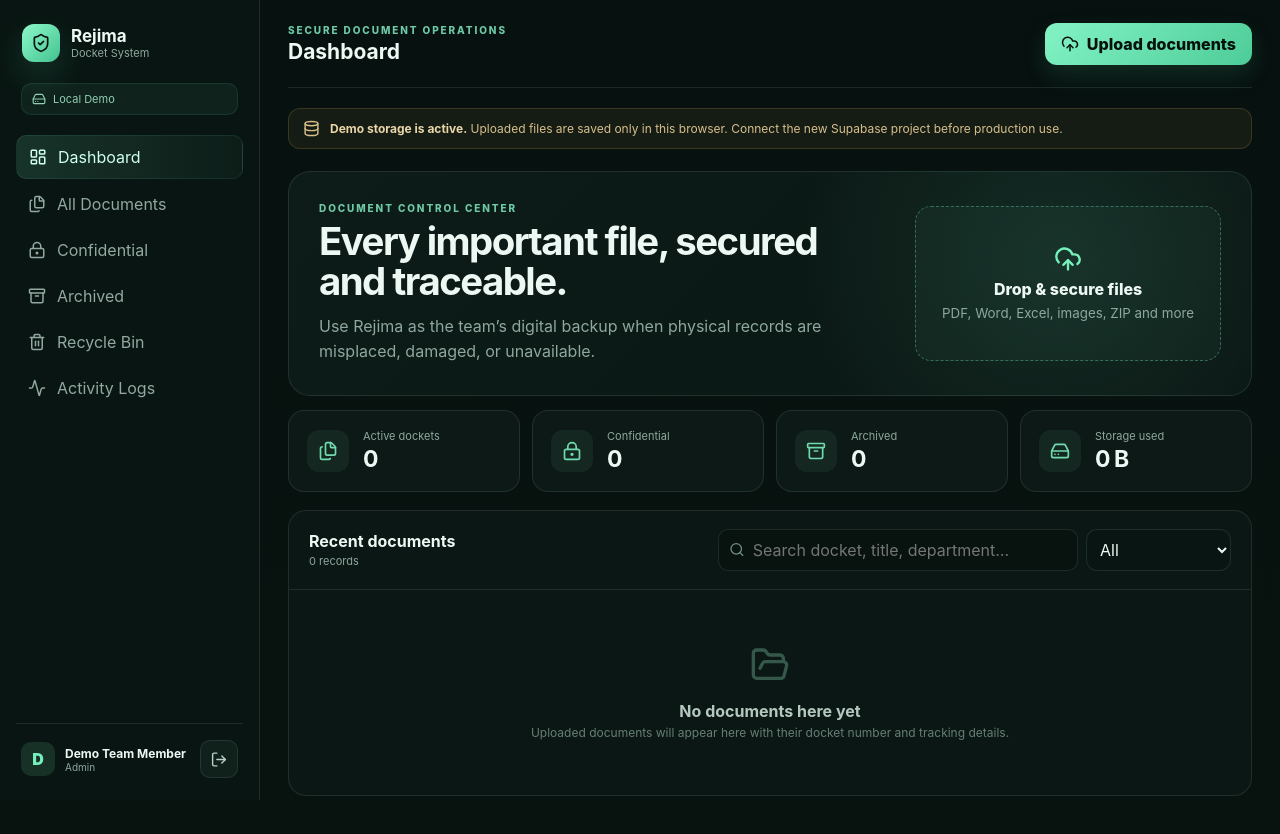
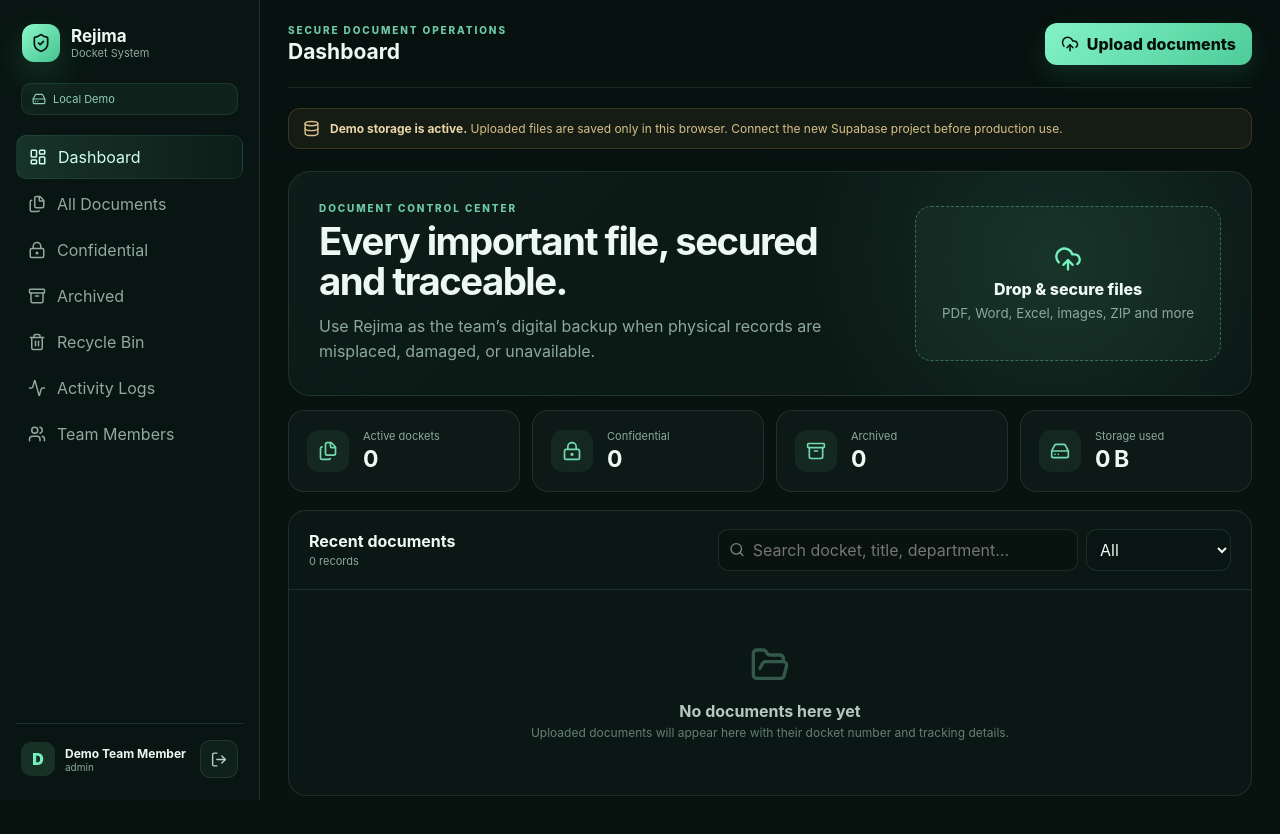
Before and after one commit to luffylines/Rejima-Docket-System, a Next.js app: page / in a window 1280 px wide. Both pictures are taken after a click on the button "Enter Demo Workspace". Built offline with nearby package versions, Linux system fonts and the light colour scheme.

Commit message:
Add admin team management to Rejima workspace

```diff
--- a/app/page.js
+++ b/app/page.js
@@ -11,6 +11,7 @@
   addDemoActivity, createDemoDocketNumber, getDemoDocument, listDemoActivity,
   listDemoDocuments, patchDemoDocument, saveDemoDocument,
 } from '../lib/demo-db';
+import TeamMembersPanel from './components/team-members';
 
 const navItems = [
   ['dashboard', 'Dashboard', LayoutDashboard],
@@ -70,13 +71,18 @@
   const [form, setForm] = useState({ category: 'Administrative', department: 'Administration', confidentiality: 'Internal', documentDate: '', notes: '' });
   const inputRef = useRef(null);
 
+  const availableNavItems = profile?.role === 'admin'
+    ? [...navItems, ['team', 'Team Members', Users]]
+    : navItems;
+  const canManageDocuments = profile?.role !== 'viewer';
+
   useEffect(() => {
     let subscription;
     async function init() {
       if (DATA_MODE === 'demo') {
         const active = localStorage.getItem('rejima-demo-session') === 'true';
         setSignedIn(active);
-        if (active) setProfile({ full_name: 'Demo Team Member', role: 'Admin', status: 'active' });
+        if (active) setProfile({ id: 'demo-admin', full_name: 'Demo Team Member', role: 'admin', status: 'active' });
         setReady(true);
         return;
       }
@@ -117,7 +123,7 @@
     setAuthMessage('');
     if (DATA_MODE === 'demo') {
       localStorage.setItem('rejima-demo-session', 'true');
-      setProfile({ full_name: 'Demo Team Member', role: 'Admin', status: 'active' });
+      setProfile({ id: 'demo-admin', full_name: 'Demo Team Member', role: 'admin', status: 'active' });
       setSignedIn(true);
       return;
     }
@@ -165,6 +171,7 @@
 
   async function uploadDocuments(event) {
     event.preventDefault();
+    if (!canManageDocuments) return;
     if (!selectedFiles.length) return;
     setUploading(true);
     setNotice('');
@@ -209,6 +216,7 @@
   }
 
   async function changeStatus(doc, status) {
+    if (!canManageDocuments) return;
     try {
       if (DATA_MODE === 'demo') {
         const next = await patchDemoDocument(doc.id, { status });
@@ -291,7 +299,7 @@
   );
 
   if (profile?.status !== 'active') return (
-    <main className="login-shell"><section className="login-card"><div className="brand-mark"><LockKeyhole /></div><h1>Access pending approval</h1><p className="muted">Your account exists, but an administrator must activate your team access first.</p><button className="secondary-btn full" onClick={logout}>Sign out</button></section></main>
+    <main className="login-shell"><section className="login-card"><div className="brand-mark"><LockKeyhole /></div><h1>Access unavailable</h1><p className="muted">Your account is pending approval or has been disabled by an administrator.</p><button className="secondary-btn full" onClick={logout}>Sign out</button></section></main>
   );
 
   return (
@@ -299,22 +307,22 @@
       <aside className={`sidebar ${sidebar ? 'open' : ''}`}>
         <div className="sidebar-head"><div className="brand-mark small"><ShieldCheck /></div><div><strong>Rejima</strong><span>Docket System</span></div><button className="icon-btn mobile-only" onClick={() => setSidebar(false)}><X /></button></div>
         <div className="mode-pill">{DATA_MODE === 'demo' ? <HardDrive size={14} /> : <Cloud size={14} />} {DATA_MODE === 'demo' ? 'Local Demo' : 'Secure Cloud'}</div>
-        <nav>{navItems.map(([id, label, Icon]) => <button key={id} className={view === id ? 'active' : ''} onClick={() => { setView(id); setSidebar(false); }}><Icon size={18} /><span>{label}</span>{id === 'trash' && documents.filter((d) => d.status === 'deleted').length > 0 && <b>{documents.filter((d) => d.status === 'deleted').length}</b>}</button>)}</nav>
+        <nav>{availableNavItems.map(([id, label, Icon]) => <button key={id} className={view === id ? 'active' : ''} onClick={() => { setView(id); setSidebar(false); }}><Icon size={18} /><span>{label}</span>{id === 'trash' && documents.filter((d) => d.status === 'deleted').length > 0 && <b>{documents.filter((d) => d.status === 'deleted').length}</b>}</button>)}</nav>
         <div className="sidebar-footer"><div className="profile-dot">{profile?.full_name?.[0] || 'R'}</div><div><strong>{profile?.full_name || 'Team Member'}</strong><span>{profile?.role || 'Member'}</span></div><button className="icon-btn" onClick={logout} title="Sign out"><LogOut size={17} /></button></div>
       </aside>
 
       <section className="workspace">
         <header className="topbar">
           <button className="icon-btn mobile-only" onClick={() => setSidebar(true)}><Menu /></button>
-          <div><p className="eyebrow">SECURE DOCUMENT OPERATIONS</p><h2>{navItems.find(([id]) => id === view)?.[1] || 'Dashboard'}</h2></div>
-          <div className="top-actions"><button className="primary-btn" onClick={() => setShowUpload(true)}><UploadCloud size={18} /> Upload documents</button></div>
+          <div><p className="eyebrow">SECURE DOCUMENT OPERATIONS</p><h2>{availableNavItems.find(([id]) => id === view)?.[1] || 'Dashboard'}</h2></div>
+          {canManageDocuments && view !== 'team' && <div className="top-actions"><button className="primary-btn" onClick={() => setShowUpload(true)}><UploadCloud size={18} /> Upload documents</button></div>}
         </header>
 
         {DATA_MODE === 'demo' && <div className="demo-banner"><Database size={17} /><span><strong>Demo storage is active.</strong> Uploaded files are saved only in this browser. Connect the new Supabase project before production use.</span></div>}
         {notice && <button className="notice" onClick={() => setNotice('')}><CheckCircle2 size={17} />{notice}<X size={15} /></button>}
 
         {view === 'dashboard' && <>
-          <section className="hero-card"><div><p className="eyebrow">DOCUMENT CONTROL CENTER</p><h3>Every important file, secured and traceable.</h3><p>Use Rejima as the team’s digital backup when physical records are misplaced, damaged, or unavailable.</p></div><button className="hero-upload" onClick={() => setShowUpload(true)}><UploadCloud size={28} /><span>Drop & secure files</span><small>PDF, Word, Excel, images, ZIP and more</small></button></section>
+          <section className="hero-card"><div><p className="eyebrow">DOCUMENT CONTROL CENTER</p><h3>Every important file, secured and traceable.</h3><p>Use Rejima as the team’s digital backup when physical records are misplaced, damaged, or unavailable.</p></div>{canManageDocuments ? <button className="hero-upload" onClick={() => setShowUpload(true)}><UploadCloud size={28} /><span>Drop & secure files</span><small>PDF, Word, Excel, images, ZIP and more</small></button> : <div className="hero-upload"><LockKeyhole size={28} /><span>View-only access</span><small>You can review and download secured documents.</small></div>}</section>
           <section className="stats-grid">
             <article><div className="stat-icon"><Files /></div><div><span>Active dockets</span><strong>{stats.active}</strong></div></article>
             <article><div className="stat-icon"><LockKeyhole /></div><div><span>Confidential</span><strong>{stats.confidential}</strong></div></article>
@@ -323,25 +331,25 @@
           </section>
         </>}
 
-        {view === 'activity' ? <ActivityPanel activities={activities} /> : <section className="content-card">
-          <div className="content-head"><div><h3>{view === 'dashboard' ? 'Recent documents' : navItems.find(([id]) => id === view)?.[1]}</h3><p>{visibleDocuments.length} record{visibleDocuments.length !== 1 ? 's' : ''}</p></div><div className="filters"><label className="search-box"><Search size={17} /><input value={query} onChange={(e) => setQuery(e.target.value)} placeholder="Search docket, title, department…" /></label><select value={category} onChange={(e) => setCategory(e.target.value)}><option>All</option>{categories.map((item) => <option key={item}>{item}</option>)}</select></div></div>
-          <DocumentTable rows={view === 'dashboard' ? visibleDocuments.slice(0, 6) : visibleDocuments} view={view} onDownload={downloadDocument} onStatus={changeStatus} />
+        {view === 'activity' ? <ActivityPanel activities={activities} /> : view === 'team' && profile?.role === 'admin' ? <TeamMembersPanel currentUserId={profile.id} /> : <section className="content-card">
+          <div className="content-head"><div><h3>{view === 'dashboard' ? 'Recent documents' : availableNavItems.find(([id]) => id === view)?.[1]}</h3><p>{visibleDocuments.length} record{visibleDocuments.length !== 1 ? 's' : ''}</p></div><div className="filters"><label className="search-box"><Search size={17} /><input value={query} onChange={(e) => setQuery(e.target.value)} placeholder="Search docket, title, department…" /></label><select value={category} onChange={(e) => setCategory(e.target.value)}><option>All</option>{categories.map((item) => <option key={item}>{item}</option>)}</select></div></div>
+          <DocumentTable rows={view === 'dashboard' ? visibleDocuments.slice(0, 6) : visibleDocuments} view={view} onDownload={downloadDocument} onStatus={changeStatus} canManage={canManageDocuments} />
         </section>}
       </section>
 
       {sidebar && <button className="sidebar-backdrop" onClick={() => setSidebar(false)} aria-label="Close menu" />}
-      {showUpload && <UploadModal files={selectedFiles} setFiles={setSelectedFiles} form={form} setForm={setForm} uploading={uploading} dragging={dragging} setDragging={setDragging} inputRef={inputRef} acceptFiles={acceptFiles} onClose={() => { if (!uploading) { setShowUpload(false); setSelectedFiles([]); } }} onSubmit={uploadDocuments} />}
+      {showUpload && canManageDocuments && <UploadModal files={selectedFiles} setFiles={setSelectedFiles} form={form} setForm={setForm} uploading={uploading} dragging={dragging} setDragging={setDragging} inputRef={inputRef} acceptFiles={acceptFiles} onClose={() => { if (!uploading) { setShowUpload(false); setSelectedFiles([]); } }} onSubmit={uploadDocuments} />}
     </main>
   );
 }
 
-function DocumentTable({ rows, view, onDownload, onStatus }) {
+function DocumentTable({ rows, view, onDownload, onStatus, canManage }) {
   if (!rows.length) return <div className="empty-state"><FolderOpen size={40} /><h4>No documents here yet</h4><p>Uploaded documents will appear here with their docket number and tracking details.</p></div>;
-  return <div className="table-wrap"><table><thead><tr><th>Document</th><th>Category</th><th>Security</th><th>Uploaded</th><th>Status</th><th /></tr></thead><tbody>{rows.map((doc) => { const Icon = fileIcon(doc.file_name); return <tr key={doc.id}><td><div className="doc-cell"><div className="file-icon"><Icon size={20} /></div><div><strong>{doc.title}</strong><span>{doc.docket_number} • {bytes(doc.file_size)}</span></div></div></td><td><span className="category-chip">{doc.category}</span><small>{doc.department}</small></td><td><span className={`security-chip ${doc.confidentiality?.toLowerCase()}`}>{doc.confidentiality}</span></td><td><span>{formatDate(doc.created_at)}</span><small>{doc.uploaded_by_name || 'Team member'}</small></td><td><span className={`status-chip ${doc.status}`}>{doc.status}</span></td><td><div className="row-actions"><button title="Download" onClick={() => onDownload(doc)}><Download size={17} /></button>{view === 'archive' || view === 'trash' ? <button title="Restore" onClick={() => onStatus(doc, 'active')}>↺</button> : <><button title="Archive" onClick={() => onStatus(doc, 'archived')}><Archive size={17} /></button><button title="Recycle" onClick={() => onStatus(doc, 'deleted')}><Trash2 size={17} /></button></>}</div></td></tr>; })}</tbody></table></div>;
+  return <div className="table-wrap"><table><thead><tr><th>Document</th><th>Category</th><th>Security</th><th>Uploaded</th><th>Status</th><th /></tr></thead><tbody>{rows.map((doc) => { const Icon = fileIcon(doc.file_name); return <tr key={doc.id}><td><div className="doc-cell"><div className="file-icon"><Icon size={20} /></div><div><strong>{doc.title}</strong><span>{doc.docket_number} • {bytes(doc.file_size)}</span></div></div></td><td><span className="category-chip">{doc.category}</span><small>{doc.department}</small></td><td><span className={`security-chip ${doc.confidentiality?.toLowerCase()}`}>{doc.confidentiality}</span></td><td><span>{formatDate(doc.created_at)}</span><small>{doc.uploaded_by_name || 'Team member'}</small></td><td><span className={`status-chip ${doc.status}`}>{doc.status}</span></td><td><div className="row-actions"><button title="Download" onClick={() => onDownload(doc)}><Download size={17} /></button>{canManage && (view === 'archive' || view === 'trash' ? <button title="Restore" onClick={() => onStatus(doc, 'active')}>↺</button> : <><button title="Archive" onClick={() => onStatus(doc, 'archived')}><Archive size={17} /></button><button title="Recycle" onClick={() => onStatus(doc, 'deleted')}><Trash2 size={17} /></button></>)}</div></td></tr>; })}</tbody></table></div>;
 }
 
 function ActivityPanel({ activities }) {
-  return <section className="content-card"><div className="content-head"><div><h3>Audit activity</h3><p>Recent document actions across the workspace</p></div></div>{!activities.length ? <div className="empty-state"><Activity size={40} /><h4>No activity yet</h4><p>Uploads, downloads, archives, and restores will be recorded here.</p></div> : <div className="activity-list">{activities.map((item) => <article key={item.id}><div className="activity-icon"><Activity size={16} /></div><div><strong>{item.actor_name || 'Team member'} {item.action}</strong><span>{item.document_title || item.detail || 'Document activity'}</span></div><time>{formatDate(item.created_at)}</time></article>)}</div>}</section>;
+  return <section className="content-card"><div className="content-head"><div><h3>Audit activity</h3><p>Recent document and account actions across the workspace</p></div></div>{!activities.length ? <div className="empty-state"><Activity size={40} /><h4>No activity yet</h4><p>Uploads, downloads, archives, restores, and team changes will be recorded here.</p></div> : <div className="activity-list">{activities.map((item) => <article key={item.id}><div className="activity-icon"><Activity size={16} /></div><div><strong>{item.actor_name || 'Team member'} {item.action}</strong><span>{item.document_title || item.detail || 'Workspace activity'}</span></div><time>{formatDate(item.created_at)}</time></article>)}</div>}</section>;
 }
 
 function UploadModal({ files, setFiles, form, setForm, uploading, dragging, setDragging, inputRef, acceptFiles, onClose, onSubmit }) {
```
